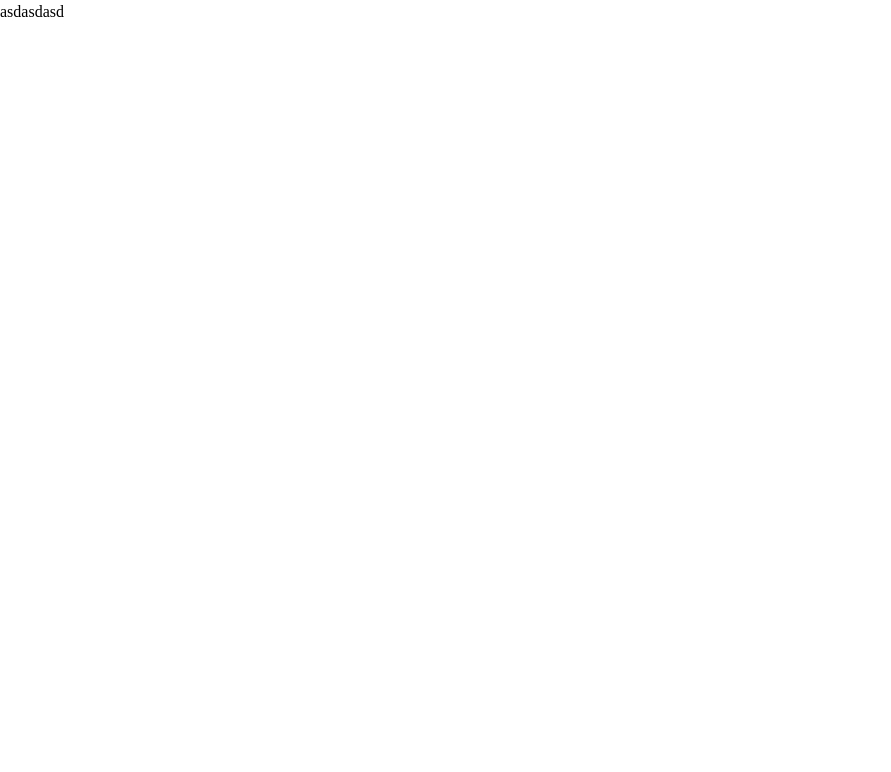
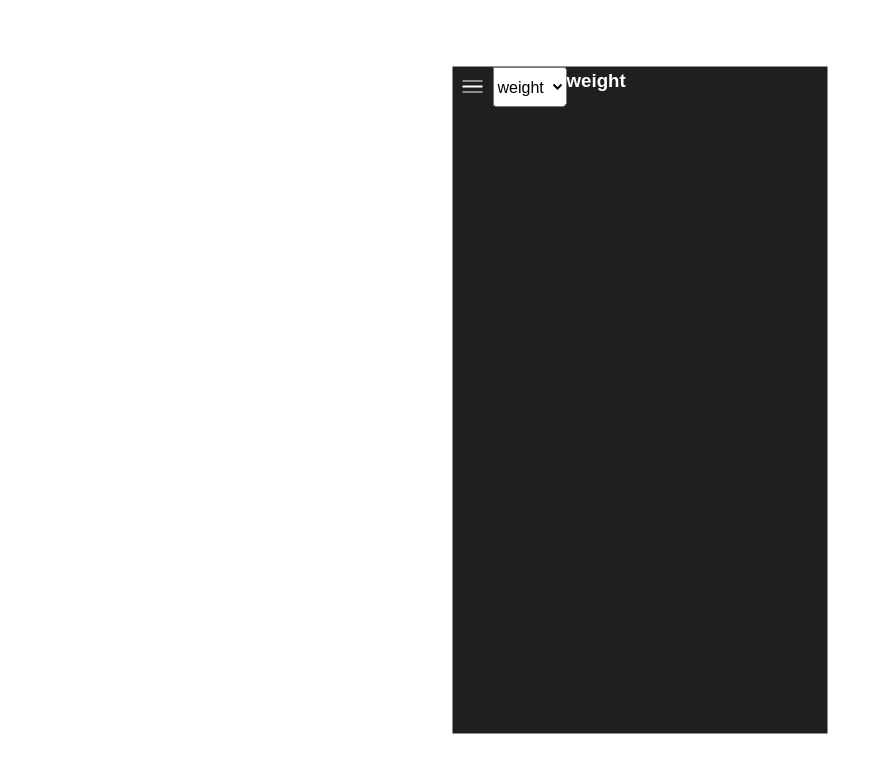
Before and after one commit to ThomasTW935/Windows-Calculator, a React (Create React App) app: page / in a window 1280 px wide. Shown: the top 772 px of the page, without its empty margins (0-891 px from the left). Built offline with nearby package versions, Linux system fonts and the light colour scheme.

Commit message:
Added nav__burger design

```diff
--- a/src/App.js
+++ b/src/App.js
@@ -1,10 +1,11 @@
 import React from 'react';
+import Navigation from './Components/Navigation';
 // import './styles/main.css'
 
 function App() {
   return (
     <div className="App">
-      asdasdasd
+      <Navigation/>
     </div>
   );
 }
--- /dev/null
+++ b/src/Components/Navigation.js
@@ -0,0 +1,38 @@
+import React, { useState } from 'react';
+
+function Navigation() {
+    const data = {
+        weight: {
+            grams: 1,
+            kilograms: 1000,
+        },
+        length: {
+            meter: 1,
+            kilometer: 1000,
+        },
+        volume: {
+            milliliters:1,
+            liter: 1000
+        }
+    }
+    const [unit, setUnit] = useState('weight')
+    return (
+        <div className='nav'>
+            <div className='nav__burger'>
+                <div></div>
+                <div></div>
+                <div></div>
+            </div>
+            <select>
+                {
+                    Object.keys(data).map(key=>
+                         <option key={key} onClick={ ()=>{setUnit(key)} } >{key}</option>
+                    )
+                }
+            </select>
+            <h3 className='nav__title'>{unit}</h3>
+        </div>
+    );
+}
+
+export default Navigation;
--- a/src/styles/_base.scss
+++ b/src/styles/_base.scss
@@ -1,4 +1,11 @@
 // CSS Reset
+
+/* Variables */
+$mainButtonBg: #060606;
+$secondaryButtonBg: #131313;
+$mainLayoutBg: #1f1f1f;
+$mainTextColor: #ffffff;
+$secondaryTextColor: #4c4c4c;
 
 /* Box sizing rules */
 *,
@@ -6,7 +13,10 @@
 *::after {
   box-sizing: border-box;
 }
-
+html{
+    font-family: sans-serif;
+    font-size: 16px;
+}
 /* Remove default margin */
 body,
 h1,
--- a/src/styles/_component.scss
+++ b/src/styles/_component.scss
@@ -0,0 +1,21 @@
+.nav{
+    display:flex;
+    &__burger{
+        $size: 2.5rem;
+        width: $size;
+        height: $size;
+        display:flex;
+        flex-direction: column;
+        justify-content: center;
+        align-items:center;
+        gap: 10%;
+        &:hover,&:active{
+            background: $secondaryTextColor;
+        }
+        div{
+            width: 50%;
+            height: 3%;
+            background: $mainTextColor;
+        }
+    }
+}
--- a/src/styles/_layout.scss
+++ b/src/styles/_layout.scss
@@ -0,0 +1,12 @@
+.App{
+    max-width: 375px;
+    max-height: 667px;
+    width: 100%;
+    height: 100%;
+    position:absolute;
+    top: 50%;
+    left: 50%;
+    transform: translate(-50%,-50%);
+    background: $mainLayoutBg;
+    color: $mainTextColor;
+}
--- a/src/styles/main.css
+++ b/src/styles/main.css
@@ -1,9 +1,15 @@
+/* Variables */
 /* Box sizing rules */
 *,
 *::before,
 *::after {
   -webkit-box-sizing: border-box;
           box-sizing: border-box;
+}
+
+html {
+  font-family: sans-serif;
+  font-size: 16px;
 }
 
 /* Remove default margin */
@@ -75,4 +81,53 @@ select {
     scroll-behavior: auto !important;
   }
 }
+
+.nav {
+  display: -webkit-box;
+  display: -ms-flexbox;
+  display: flex;
+}
+
+.nav__burger {
+  width: 2.5rem;
+  height: 2.5rem;
+  display: -webkit-box;
+  display: -ms-flexbox;
+  display: flex;
+  -webkit-box-orient: vertical;
+  -webkit-box-direction: normal;
+      -ms-flex-direction: column;
+          flex-direction: column;
+  -webkit-box-pack: center;
+      -ms-flex-pack: center;
+          justify-content: center;
+  -webkit-box-align: center;
+      -ms-flex-align: center;
+          align-items: center;
+  gap: 10%;
+}
+
+.nav__burger:hover, .nav__burger:active {
+  background: #4c4c4c;
+}
+
+.nav__burger div {
+  width: 50%;
+  height: 3%;
+  background: #ffffff;
+}
+
+.App {
+  max-width: 375px;
+  max-height: 667px;
+  width: 100%;
+  height: 100%;
+  position: absolute;
+  top: 50%;
+  left: 50%;
+  -webkit-transform: translate(-50%, -50%);
+          transform: translate(-50%, -50%);
+  background: #1f1f1f;
+  color: #ffffff;
+}
 /*# sourceMappingURL=main.css.map */
--- a/src/styles/main.scss
+++ b/src/styles/main.scss
@@ -1,6 +1,3 @@
 @import 'base';
 @import 'component';
 @import 'layout';
-
-
-// .App{background:red;}
```
Also changed, not shown: 1 other file (tests, documents, lock files or other folders).
